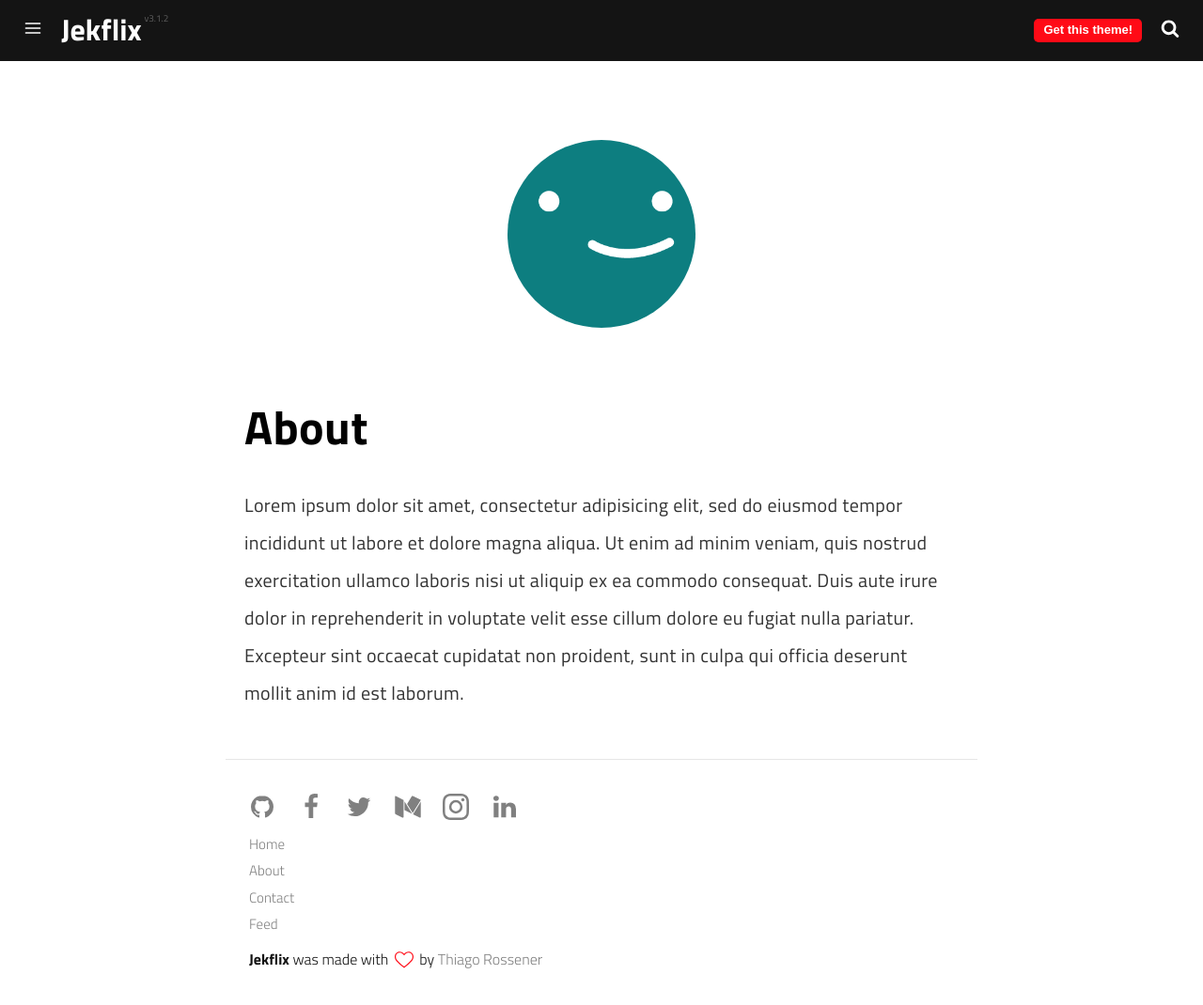
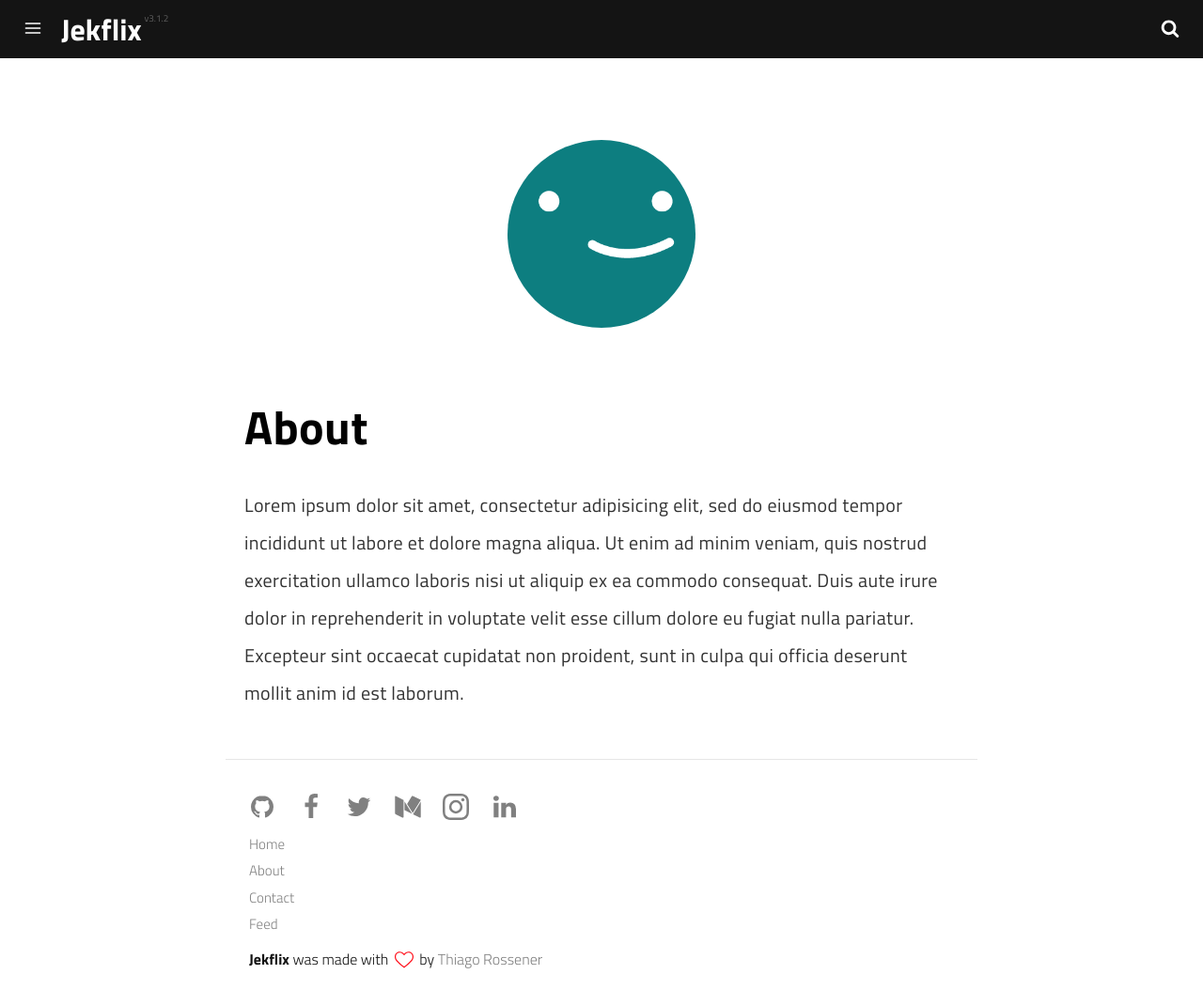
Before and after one commit to BellYun/BellYun.github.io, a Jekyll site: the page built from pages/about.md, in a window 1280 px wide and 1070 px high. Shown: the whole window at 94% size. Built offline with Jekyll 4.4.1, drawn with Linux system fonts in a browser that asks for light colours; a script that is not in the unit is left out.

Commit message:
delete button

```diff
--- a/_includes/header.html
+++ b/_includes/header.html
@@ -4,24 +4,16 @@
   </a>
   <h1 class="logo">
     <a href="{{ site.baseurl }}/">
-            {% if site.use_logo %}
-                {% include logo.html %}
-            {% else %}
-                {{ site.name }} <span class="version">{{ site.version }}</span>
+      {% if site.use_logo %} {% include logo.html %} {% else %} {{ site.name }}
+      <span class="version">{{ site.version }}</span>
       {% endif %}
     </a>
   </h1>
   <a id="search" class="dosearch" role="button">
     <svg class="icon-search"><use xlink:href="#icon-search"></use></svg>
   </a>
-    {% if site.show_get_theme_btn %}
-        <a href="https://github.com/thiagorossener/jekflix-template" class="get-theme" role="button">
-            Get this theme!
-        </a>
-    {% endif %}
 </header>
 
 <div id="mask" class="overlay"></div>
 
-{% include menu.html %}
-{% include search.html %}
+{% include menu.html %} {% include search.html %}
```
Lines whose indentation alone changed are shown as unchanged.
